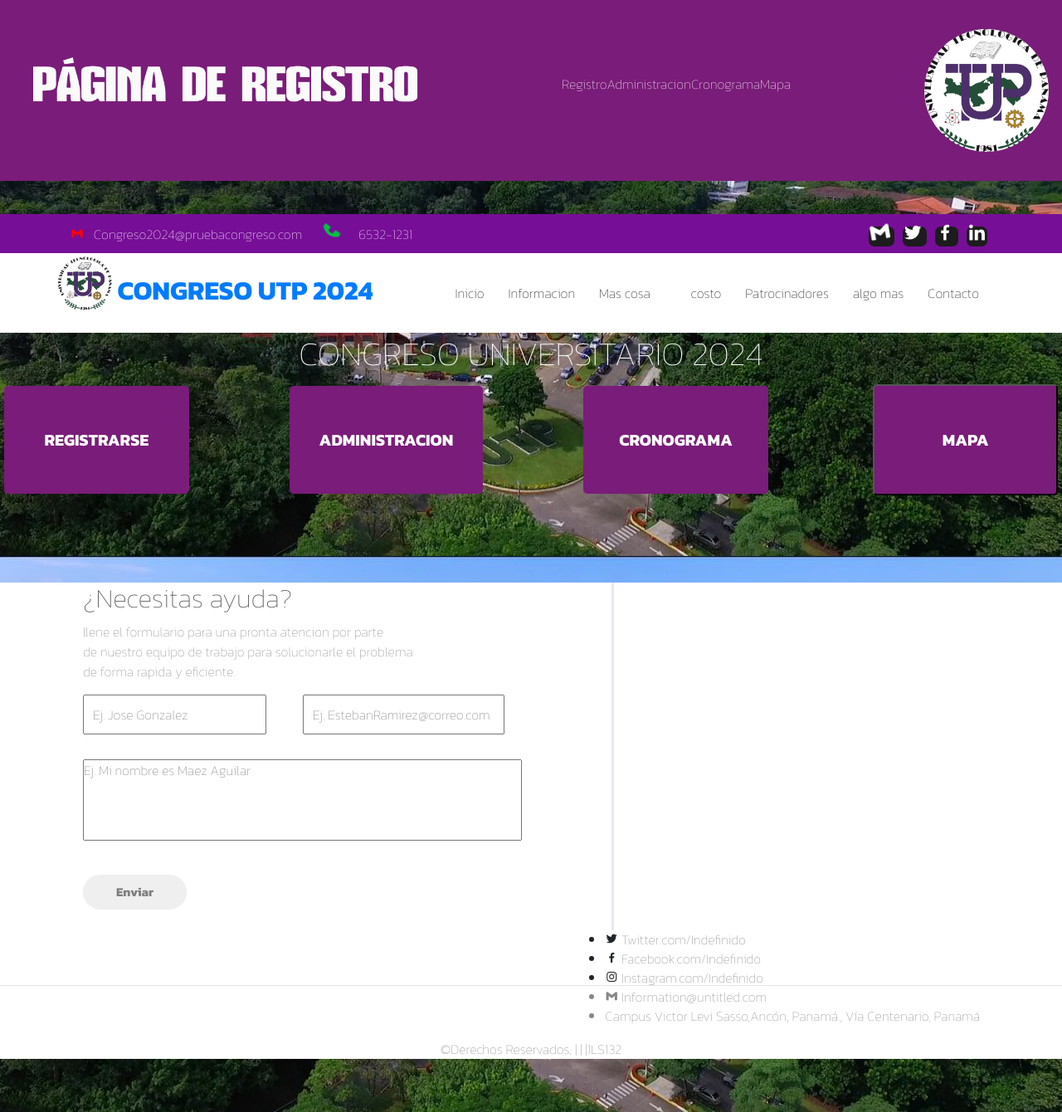
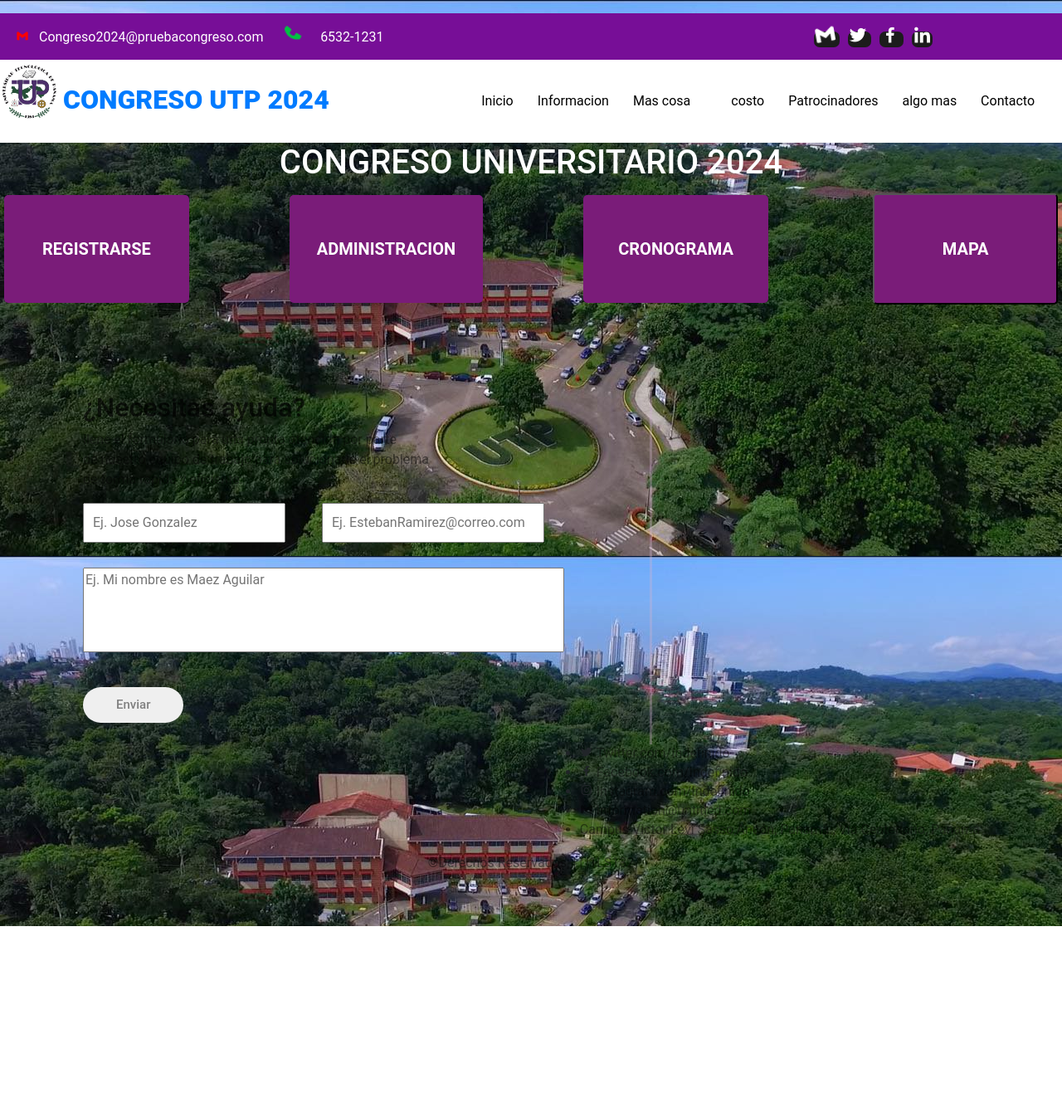
Before and after one commit to josh19ds1/Proyecto_FDESVII, a PHP site: page / in a window 1280 px wide. Shown: the whole page at 83% size. After the commit the page ends 1116 px from the top, so only its background shows below. Run offline with PHP 8.4, Linux system fonts and the light colour scheme; some libraries are stand-ins or nearby versions.

Commit message:
areglando archivo de header and footer

```diff
--- a/Index.php
+++ b/Index.php
@@ -23,9 +23,13 @@
 
           $control->Administracion();
 
-    }elseif($opcion="Prueba"){
+    }elseif($opcion="Cronograma"){
 
             $control->Prueba3();
+
+    }elseif($opcion="Mapa"){
+
+        $control->Prueba3();
 
     }else{
              $control->index();
--- a/public/css/headerfoder.css
+++ b/public/css/headerfoder.css
@@ -1,14 +1,11 @@
-.Cabeza{
-background-color: white;
-margin: 0;
-padding: 0;
+
+
+header{
+  background-color: white;
+  margin: 0;
+  padding: 0;
+  position: relative;
 }
-.pie{
-
-  background-color: white;
-  padding: 0;
-}
-
 
 .hero {
     height: 100vh;
@@ -24,11 +21,11 @@
     color: #ffffff; }
 
 .site-navbar {
-  margin-bottom: 1px;
+  margin-bottom: 0px;
 
   position: relative;
   width: 100%;
-  padding: 1rem; }
+  padding: 6px; }
   @media (max-width: 991.98px) {
     .site-navbar {
       padding-top: 3rem;
--- a/view/PaginaInicio.php
+++ b/view/PaginaInicio.php
@@ -22,7 +22,7 @@
              </form>
 
 
-     <?php include("view/secciones1/footer.php") ?>
+              <?php include("view/secciones1/footer.php")?>
 
 </body>
 </html>
--- a/view/secciones1/footer.php
+++ b/view/secciones1/footer.php
@@ -5,20 +5,12 @@
     <meta http-equiv="X-UA-Compatible" content="IE=edge">
     <meta name="viewport" content="width=device-width, initial-scale=1.0">
     <link href='https://unpkg.com/boxicons@2.1.1/css/boxicons.min.css' rel='stylesheet'>
-
-
-
-
 <!-- Bootstrap CSS -->
 <link rel="stylesheet" href="public/css/bootstrap.min.css">
-
 <!-- Style -->
 <link rel="stylesheet" href="public/css/headerfoder.css">
-
-
 </head>
 <body>
-    <div class="pie">
         <!--foter-->
         <section class="general formu">
       <!--parte de la informacion coludna izquierda-->
@@ -59,7 +51,6 @@
           </div>
       </section>
   </section>
-
   <hr>
   <!--footer-->
   <footer class="derecho">
@@ -68,6 +59,5 @@
           <!--dirrecion de el link que de imaguen que tenia-->
       </section>
   </footer>
-  </div>
 </body>
 </html>
--- a/view/secciones1/header.php
+++ b/view/secciones1/header.php
@@ -1,44 +1,20 @@
 <!doctype html>
 <html lang="en">
-<head>
-    <meta charset="UTF-8">
-    <meta name="viewport" content="width=device-width, user-scalable=no, initial-scale=1.0, maximum-scale=1.0, minimum-scale=1.0">
-    <title>Document</title>
-    <link rel="stylesheet" href="public/css/header.css">
+  <head>
+    <!-- Required meta tags -->
+    <meta charset="utf-8">
+    <meta name="viewport" content="width=device-width, initial-scale=1, shrink-to-fit=no">
+
+    <link href='https://unpkg.com/boxicons@2.1.1/css/boxicons.min.css' rel='stylesheet'>
+    <!-- Bootstrap CSS -->
     <link rel="stylesheet" href="public/css/bootstrap.min.css">
-    <link href='https://unpkg.com/boxicons@2.1.1/css/boxicons.min.css' rel='stylesheet'>
-    <script src="https://kit.fontawesome.com/f751f69ef4.js" crossorigin="anonymous"></script>
-</head>
-<body>
-    <header>
-        <nav class="navbar">
-                <img src="public/src/titulo2.png" class="imagen1">
-               <ul class="menu">
-                <li><a href="#">Registro</a></li>
-                <li><a href="#">Administracion</a></li>
-                <li><a href="#">Cronograma</a></li>
-                <li><a href="#">Mapa</a></li>
-               </ul>
-                <img src="public/src/logo_utp.jpg" class="imagen2">
-
-        </nav>
-    </header>
-
-
->>>>>>> 8fd5cc746477d4c4c42d42c0631e5738883a1d65
 
     <!-- Style -->
     <link rel="stylesheet" href="public/css/headerfoder.css">
     <title>Congreso2024</title>
-
-
 </head>
-
-
-
   <body>
-
-  <div class="Cabeza">
+<!-- aqui esta la parte de los iconos junto el numero del congreso-->
     <div class="site-mobile-menu site-navbar-target">
         <div class="site-mobile-menu-header">
           <div class="site-mobile-menu-close mt-3">
@@ -47,19 +23,14 @@
         </div>
         <div class="site-mobile-menu-body"></div>
       </div>
-
-
       <div class="top-bar">
-        <div class="container">
+        <div class="container m-1">
           <div class="row">
             <div class="col-12">
               <a href="#" class=""><span class="mr-2  bx bxl-gmail gmail"></span> <span class="d-none d-md-inline-block">Congreso2024@pruebacongreso.com</span></a>
               <span class="mx-md-2 d-inline-block"></span>
               <a href="#" class=""><i class='mr-3 bx bxs-phone bx-sm bx-tada' ></i> <span class="d">6532-1231</span></a>
-
-
               <div class="float-right">
-
                 <div>
                   <a href="#" class="link">
                       <i class="bx bxl-gmail bx-tada"></i>
@@ -75,33 +46,26 @@
                   </a>
               </div>
               </div>
-
             </div>
-
           </div>
-
         </div>
       </div>
 
-      <header class="site-navbar js-sticky-header site-navbar-target" role="banner">
 
-        <div class="container">
+<!-- aqui esta la parte de la barra de navegación-->
+      <header class="site-navbar js-sticky-header site-navbar-target " role="banner">
+
+        <div class="container-sm m-2 p-1">
           <div class="row align-items-center position-relative">
-
-
             <div class="site-logo">
             <img class="mb-4" src="public/src/utp.svg" alt="" width="65" height="75"> <a href="index.html" class="text-black"><span class="text-primary">Congreso UTP 2024</a>
 
             </div>
-
             <div class="col-12">
               <nav class="site-navigation text-right ml-auto " role="navigation">
-
                 <ul class="site-menu main-menu js-clone-nav ml-auto d-none d-lg-block">
                   <li><a href="#home-section" class="nav-link">Inicio</a></li>
                   <li><a href="#services-section" class="nav-link">Informacion</a></li>
-
-
                   <li class="has-children">
                     <a href="#about-section" class="nav-link">Mas cosa</a>
                     <ul class="dropdown arrow-top">
@@ -118,25 +82,17 @@
                       </li>
                     </ul>
                   </li>
-
                   <li><a href="#why-us-section" class="nav-link">costo</a></li>
-
                   <li><a href="#testimonials-section" class="nav-link">Patrocinadores</a></li>
                   <li><a href="#blog-section" class="nav-link">algo mas</a></li>
                   <li><a href="#general formu" class="nav-link">Contacto</a></li>
                 </ul>
               </nav>
-
             </div>
-
             <div class="toggle-button d-inline-block d-lg-none"><a href="#" class="site-menu-toggle py-5 js-menu-toggle text-black"><span class="icon-menu h3"></span></a></div>
-
           </div>
         </div>
-
       </header>
 
-
-    </div>
   </body>
 </html>
```
Also changed, not shown: view/hola.php (deleted, +0 -12 lines).
